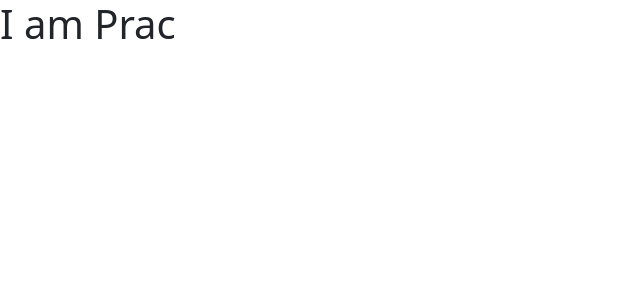
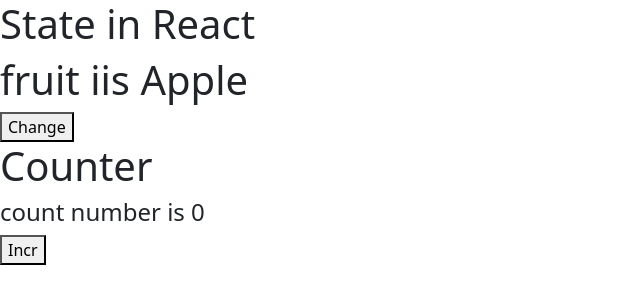
Before and after one commit to amanverma523590/recat-revise, a React (Vite) app in the folder my-project/: page / in a window 1280 px wide. Shown: the top 304 px of the page, without its empty margins (0-640 px from the left). Built offline with nearby package versions, Linux system fonts and the light colour scheme.

Commit message:
revising01

```diff
--- /dev/null
+++ b/my-project/src/Prac/Counter.jsx
@@ -0,0 +1,19 @@
+import { useState } from "react"
+
+
+export function Counter(){
+
+    const[count,setCount] = useState(0);
+
+    function increment(){
+        setCount(count+1);
+    }
+
+    return(
+        <div>
+            <h1>Counter</h1>
+            <h4>count number is {count}</h4>
+            <button onClick={increment}>Incr</button>
+        </div>
+    )
+}
--- a/my-project/src/Prac/Prac.jsx
+++ b/my-project/src/Prac/Prac.jsx
@@ -1,9 +1,91 @@
 
 
+// export function Prac(){
+
+//     // const name = "Aman";
+//     let x = 10;
+//     let x1 = 2;
+//     let y  = true;
+
+//     // function calling(){
+//     //     prompt('i am called');
+//     // }
+
+//     function calling(a,b){
+//         return a+b;
+//     }
+
+//     let obj = {
+//         name:'aman',
+//         age:26,
+//         city:{
+//             cityName:'banglore',
+//             pin : 560091
+//         }
+//     }
+
+//     const arr = ['aman',2,'sanam',true];
+
+//     let path = "https://imgs.search.brave.com/pov-yii2CL_vn5RJESMh1O2hPWw-lHYv6t7IFoBS00g/rs:fit:500:0:1:0/g:ce/aHR0cHM6Ly90My5m/dGNkbi5uZXQvanBn/LzAxLzc0LzIxLzA4/LzM2MF9GXzE3NDIx/MDg5NV91aXk4cmNG/SnFUS1Azb3drRWls/cGpUTkV5OVAzelM0/ai5qcGc"
+
+//     return(
+//        <div>
+//             <h1>Revise React</h1>
+
+//             {/* <p>hey {name} what's up</p>
+//             <p>add is {x+x1}</p>
+//             <h4>i want both { `${name?name:'user not online'} ${y} ` }</h4>
+//             <p>callin the function {calling(2,3)}</p> */}
+
+//             <h4>{`ok bro ur name is ${obj.name} $ u live in ${obj.city.cityName}`}</h4>
+//             <h5>{ `array are-> ${arr}` }</h5>
+
+//             <img src={path} alt="no img" height="300px" width="300px" />
+//        </div>
+//     )
+// }
+
+//  const fruit = (name)=>{
+//         alert(`i am ${name}`);
+//     }
+
+// export function Prac(){
+
+
+
+//     function call(number){
+//         return alert(`i am called ${number}`);
+//     }
+//      const fruit = (name)=>{
+//         alert(`i am ${name}`);
+//     }
+
+
+//     return(
+//         <div>
+//             <h1>learnng</h1>
+//             <button className="btn btn-danger" onClick={()=>call(5)}>Click Me</button>
+//             <button className="btn btn-success" onClick={()=>fruit("apple")}>Click Me</button>
+//             <button className="btn btn-success" onClick={()=>fruit("kela")}>Click Me</button>
+//         </div>
+//     )
+// }
+
+import { useState } from "react";
+
 export function Prac(){
+
+    const[fruit,setFruit] = useState("Apple");
+
+    function change(){
+        setFruit("Banana")
+    }
+
     return(
         <div>
-            <h1>I am Prac</h1>
+            <h1>State in React</h1>
+            <h1>fruit iis {fruit}</h1>
+            <button onClick={change}>Change</button>
         </div>
     )
 }
--- a/my-project/src/main.jsx
+++ b/my-project/src/main.jsx
@@ -3,10 +3,12 @@
 import 'bootstrap-icons/font/bootstrap-icons.css';
 import { Prac } from './Prac/Prac';
 import { StrictMode } from 'react';
+import { Counter } from './Prac/Counter';
 
 createRoot(document.getElementById('root')).render(
   <StrictMode>
      <Prac/>
+     <Counter/>
   </StrictMode>
 
 
```
